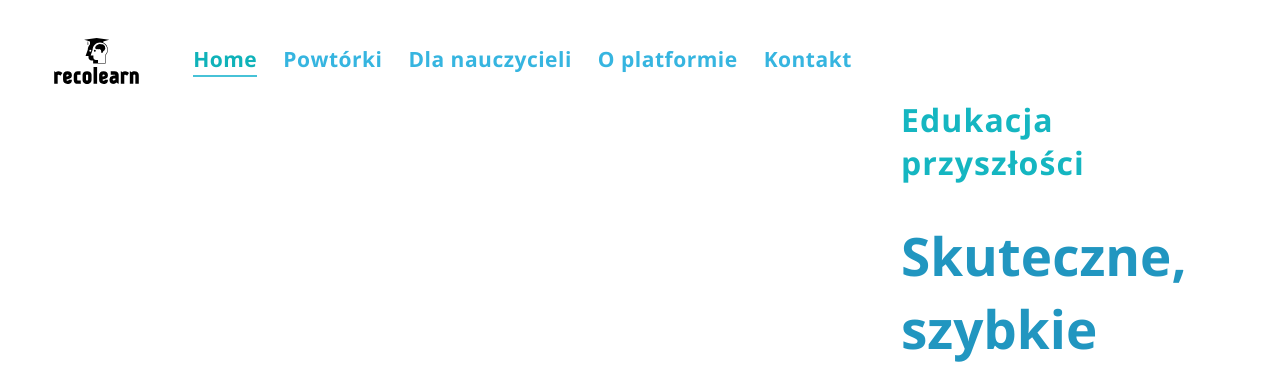
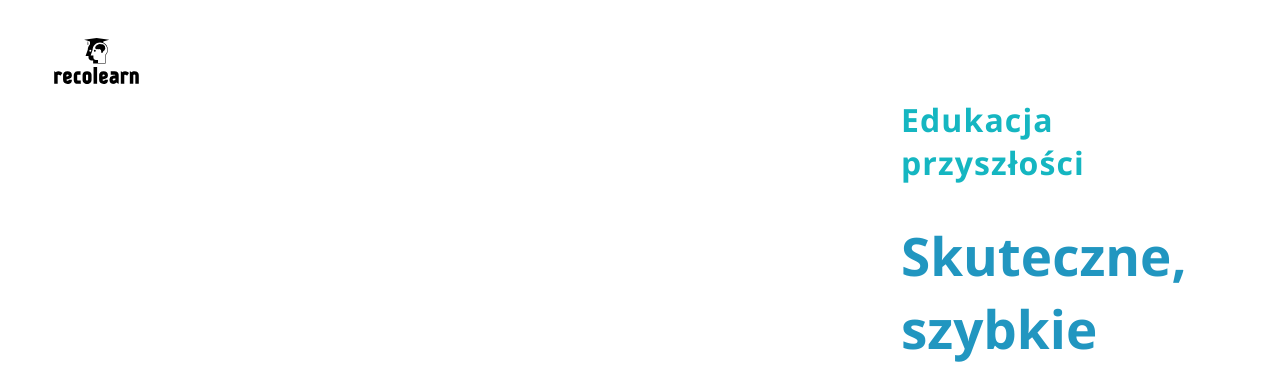
Before and after one commit to TomaszKowalczyk09/recolearn, a Django app: page / in a window 1280 px wide. Shown: the top 366 px of the page. Run offline with Django 5.2, Linux system fonts and the light colour scheme.

Commit message:
Removed menu from landing page

```diff
--- a/fiszki/templates/landing.html
+++ b/fiszki/templates/landing.html
@@ -148,13 +148,6 @@
 <body>
   <nav class="navbar">
     <img src="{% static 'default-monochrome-black.svg' %}" alt="Logo recolearn" class="logo">
-    <div class="nav-links">
-      <a href="/" class="active">Home</a>
-      <a href="home">Powtórki</a>
-      <a href="/teachers">Dla nauczycieli</a>
-      <a href="/about">O platformie</a>
-      <a href="/contact">Kontakt</a>
-    </div>
   </nav>
   <section class="main-content">
     <div class="illu-container">
```
